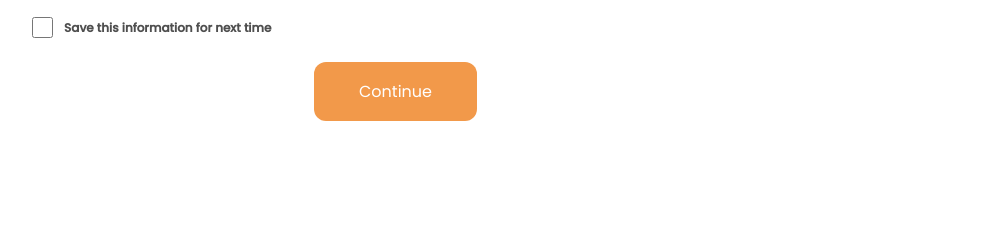
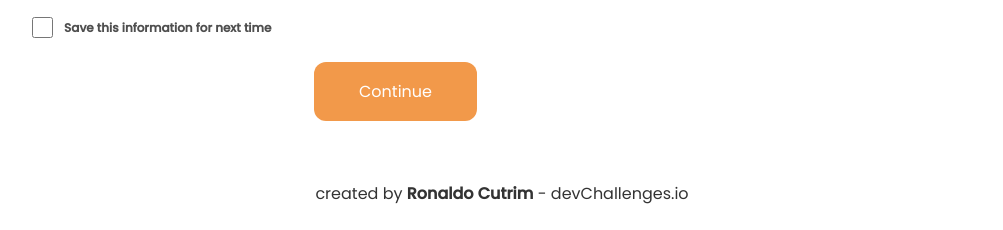
Before and after one commit to ronaldocutrim/devChallenges, a plain HTML site: page checkout-page/index.html in a window 1280 px wide. Shown: the part 893-1123 px from the top of the page, without its empty margins (138-1141 px from the left). Before the commit the page ends 1014 px from the top, so only its background shows below. Drawn offline with Linux system fonts and the light colour scheme.

Commit message:
add footer

```diff
--- a/checkout-page/index.html
+++ b/checkout-page/index.html
@@ -132,5 +132,8 @@
         </div>
       </aside>
     </div>
+    <footer>
+      <p>created by <strong>Ronaldo Cutrim</strong> - devChallenges.io</p>
+    </footer>
   </body>
 </html>
--- a/checkout-page/style.css
+++ b/checkout-page/style.css
@@ -236,3 +236,12 @@ img {
   background: #E0E0E0;
   border-radius: 4px;
 }
+
+footer p {
+  padding: 60px 0 24px;
+  text-align: center;
+}
+
+footer strong {
+  font-weight: bold;
+}
```
